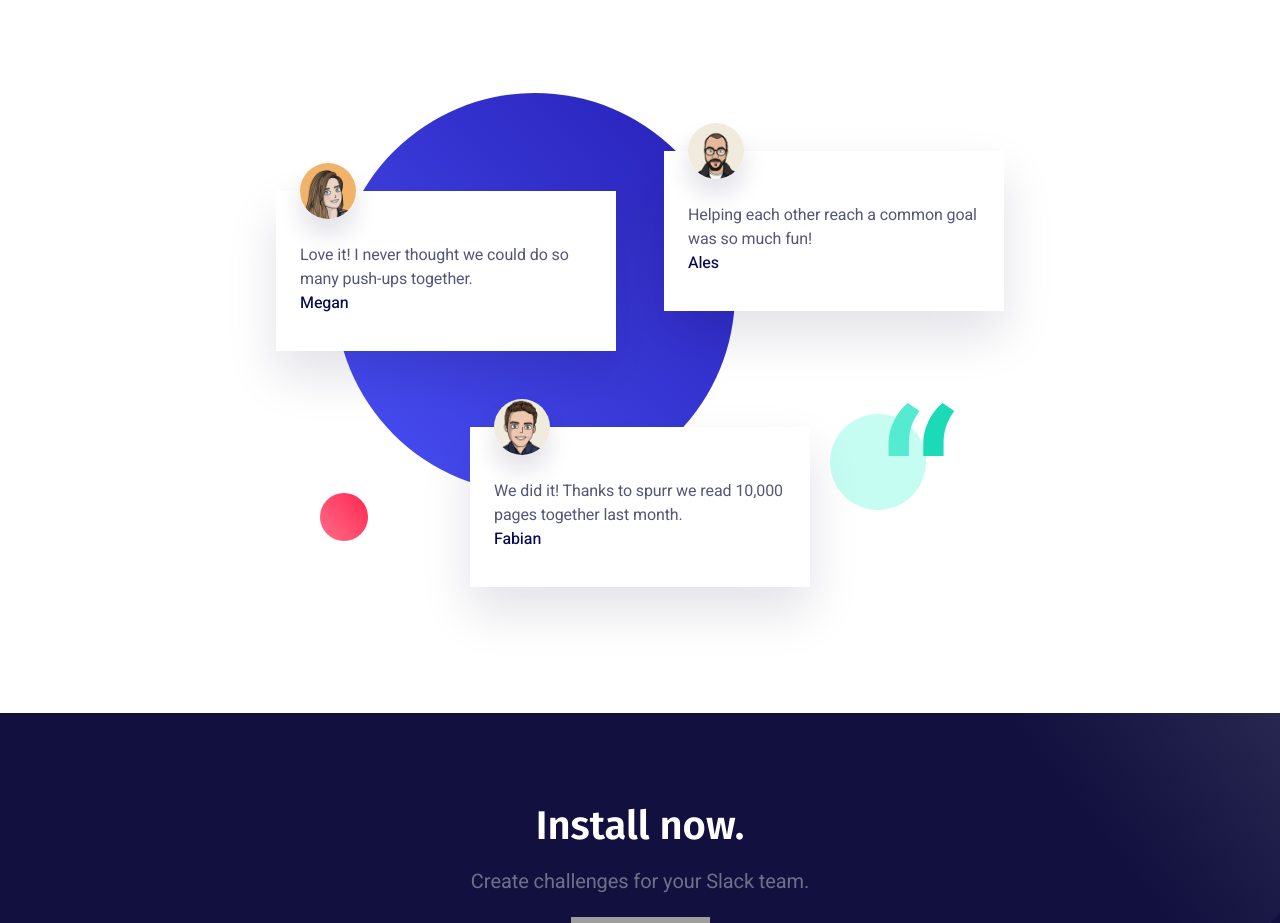
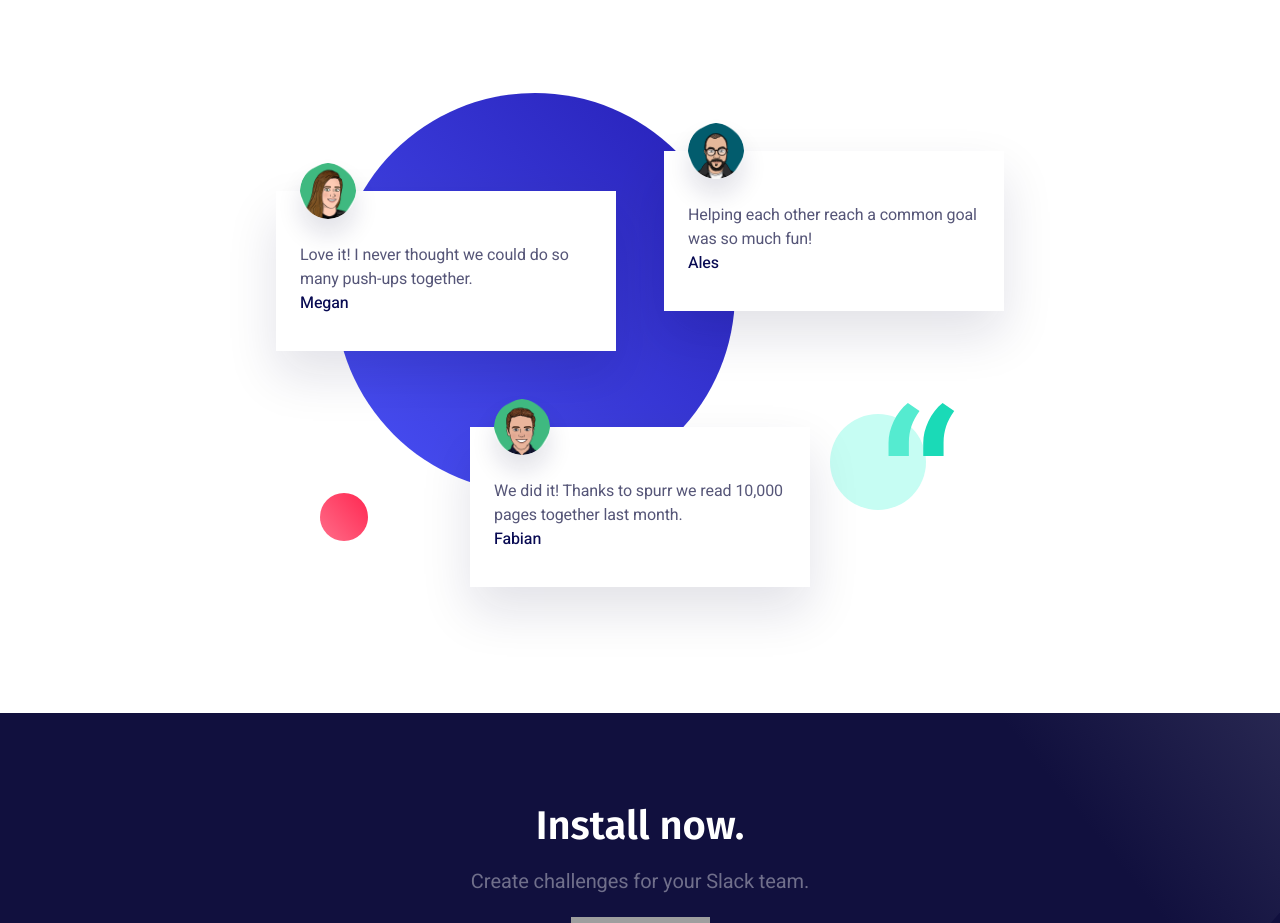
Before and after one commit to spurrapp/spurr-website, a website: page index.html in a window 1280 px wide. Shown: the part 2020-2943 px from the top of the page. Drawn offline with nearby package versions, Linux system fonts and the light colour scheme; grey boxes are pictures that could not be loaded.

Commit message:
Update testimonial images

```diff
--- a/index.html
+++ b/index.html
@@ -521,7 +521,7 @@
 								<div class="testimonial-inner">
 									<div class="testimonial-main">
 										<div class="testimonial-header">
-											<img class="mb-16" src="dist/images/megan.jpg" alt="Testimonial">
+											<img class="mb-16" src="dist/images/megan.png" alt="Testimonial">
 										</div>
 										<div class="testimonial-body">
 											<p class="mb-0">Love it! I never thought we could do so many push-ups
@@ -539,7 +539,7 @@
 								<div class="testimonial-inner">
 									<div class="testimonial-main">
 										<div class="testimonial-header">
-											<img class="mb-16" src="dist/images/ales.jpg" alt="Testimonial">
+											<img class="mb-16" src="dist/images/ales.png" alt="Testimonial">
 										</div>
 										<div class="testimonial-body">
 											<p class="mb-0">Helping each other reach a common goal was so much fun!</p>
@@ -556,7 +556,7 @@
 								<div class="testimonial-inner">
 									<div class="testimonial-main">
 										<div class="testimonial-header">
-											<img class="mb-16" src="dist/images/fabian.jpg" alt="Testimonial">
+											<img class="mb-16" src="dist/images/fabian.png" alt="Testimonial">
 										</div>
 										<div class="testimonial-body">
 											<p class="mb-0">We did it! Thanks to spurr we read 10,000 pages
```
Also changed, not shown: dist/images/ales.png (added), dist/images/fabian.png (added), dist/images/megan.png (added), src/images/ales.jpg (deleted), src/images/ales.png (added), src/images/fabian.jpg (deleted), src/images/fabian.png (added), src/images/megan.jpg (deleted), src/images/megan.png (added).
